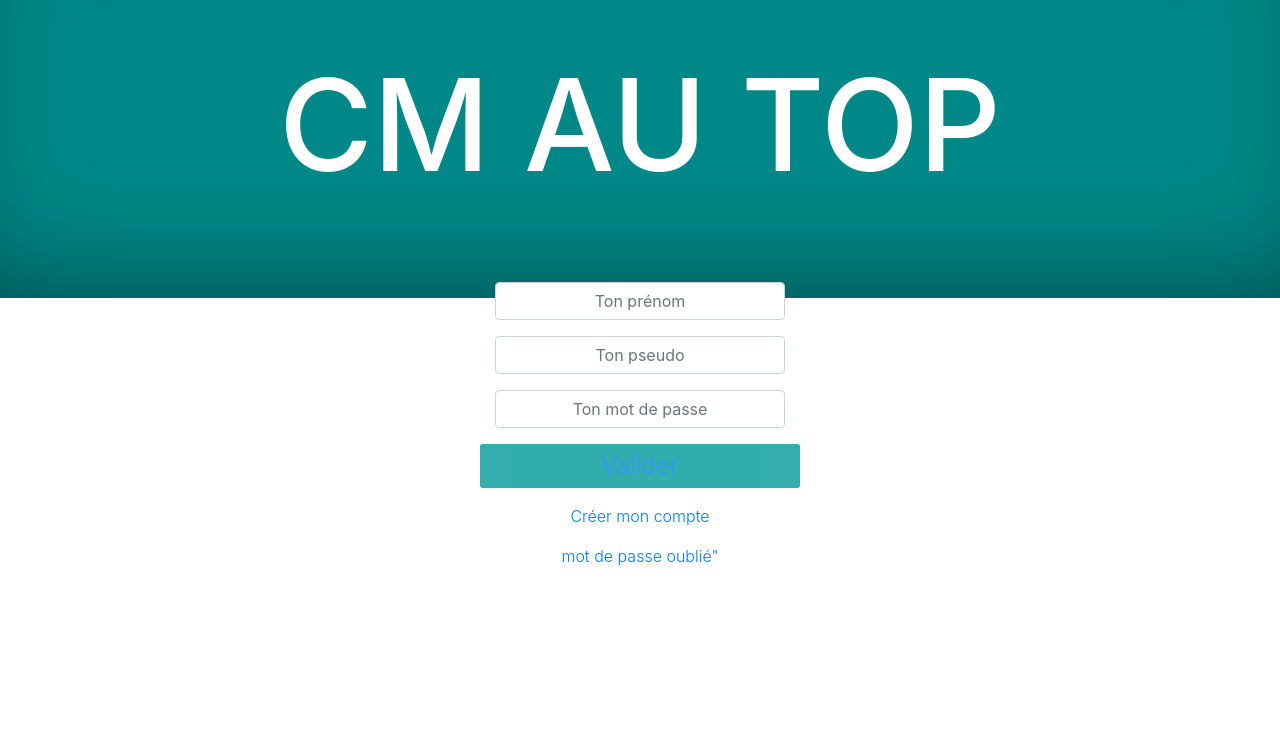
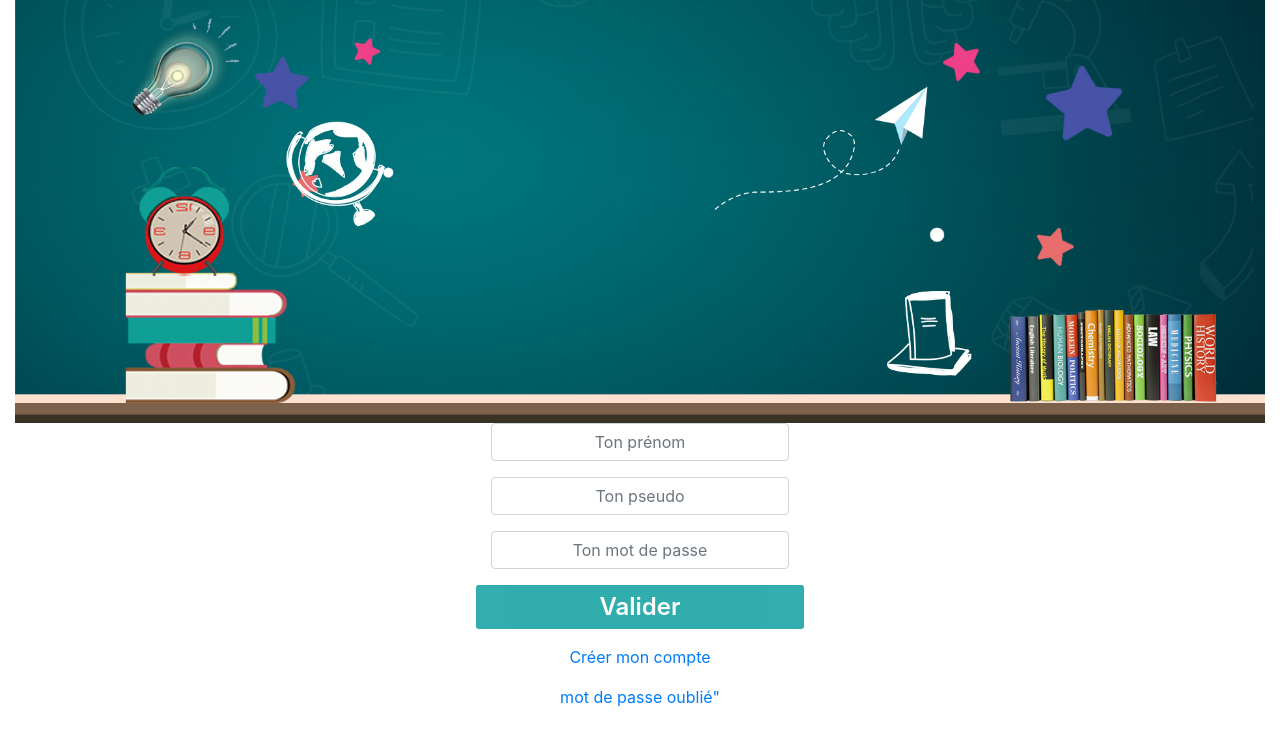
Before and after one commit to vcoquinot/jerevise, a PHP site: page /jerevise/ in a window 1280 px wide. Shown: the top 746 px of the page. Run offline with PHP 8.4, Linux system fonts and the light colour scheme.

Commit message:
layout connexion with img

```diff
--- a/fonction.php
+++ b/fonction.php
@@ -19,8 +19,8 @@
           </div>
         </div>
         <div class="form-group row justify-content-md-center">
-        <button class="col-md-3 col-lg-3" id="valider" type="submit" value="valider"><a href="accueil.php"> Valider</a></button>
-        <!--TO DO *TO DO*TO DO* TO DO : lien sur bouton *TO DO  *TO DO * TO DO -->
+
+        <a href="accueil.php" class="btn col-md-3 col-lg-3" role="button" aria-pressed="true" id="valider">Valider</a>
         </div>
         <div class="form-group row justify-content-md-center">
             <a href = "creation_compte.php">Créer mon compte</a>
--- a/index.php
+++ b/index.php
@@ -26,11 +26,11 @@
   <body>
     <?php require_once("connexion_bdd.php")?>
     <?php include ("fonction.php");?>
-    <div class="container-fluid">
-      <div class="brief">
-        <h1>CM AU TOP</h1>
+    <div class="container-fluid" id="accueil">
+
+      <img class="mw-100" src="assets/img/school.jpg" alt="école">
       </div>
-    </div>
+
 
 
     <!-- ***************************************   -->
--- a/style1.css
+++ b/style1.css
@@ -2,46 +2,10 @@
 
 body {
   font-family: "Open Sans";
-  background-color: : #009999;
   margin: 0 auto;
 }
 
-
-
-.container-fluid{
-  background-color: #008888;
-  background-position: center;
-  background-size: cover;
-  padding: 1rem 0rem 6rem 0rem;
-  box-shadow: 0em -4em 8em -4em rgba(0,0,0,0.5) inset;
-  border-bottom: 0.3rem solid darken($primaryColour,10%);
-}
-
-.brief {
-  color: #fff;
-  font-size: 4rem;
-  font-weight: 400;
-  text-align: center;
-  margin: 2rem 0rem 0rem;
-  }
-
-  .brief h1 {
-    font-size: 8rem;
-    margin: 0rem;
-  }
-
-#formulaire{
-	/*width: 40%;*/
-	margin-top : -2rem;
-
-}
-
-form {
-  padding: 1rem;
-  border-radius: 0.25rem;
-  text-align: center;
-
-}
+/*ACCUEIL _ CONNEXION*/
 
 input {
   margin-bottom: 1rem;
@@ -66,42 +30,10 @@ input {
 }
 
 button:hover {
-    cursor: pointer : ;
+    cursor: pointer ;
     background-color: lighten(#009999,10%);
   }
 
-a {
-     text-decoration: none;
-     font-weight: 300;
-     color: lighten($primaryColour, 25%);
-  }
-
-a:hover {
-      text-decoration: underline;
-   }
-
-
-/*ACCUEIL*/
-#accueil h1 {
-  color: #009999;
-  font-size: 5rem;
-  padding-bottom:2rem;
-}
-
-#accueil p{
-  text-align: center;
-  color: #009999;
-  font-size: 2rem;
-  padding-right: 4rem;
-}
-
-#accueil .row{
-  padding-bottom:4rem;
-}
-
-img{
-  padding-right: 4rem;
-}
 
 /*maths/additions*/
 .addition{
```
Also changed, not shown: assets/img/school.jpg (renamed from assets/img/back.jpg).
